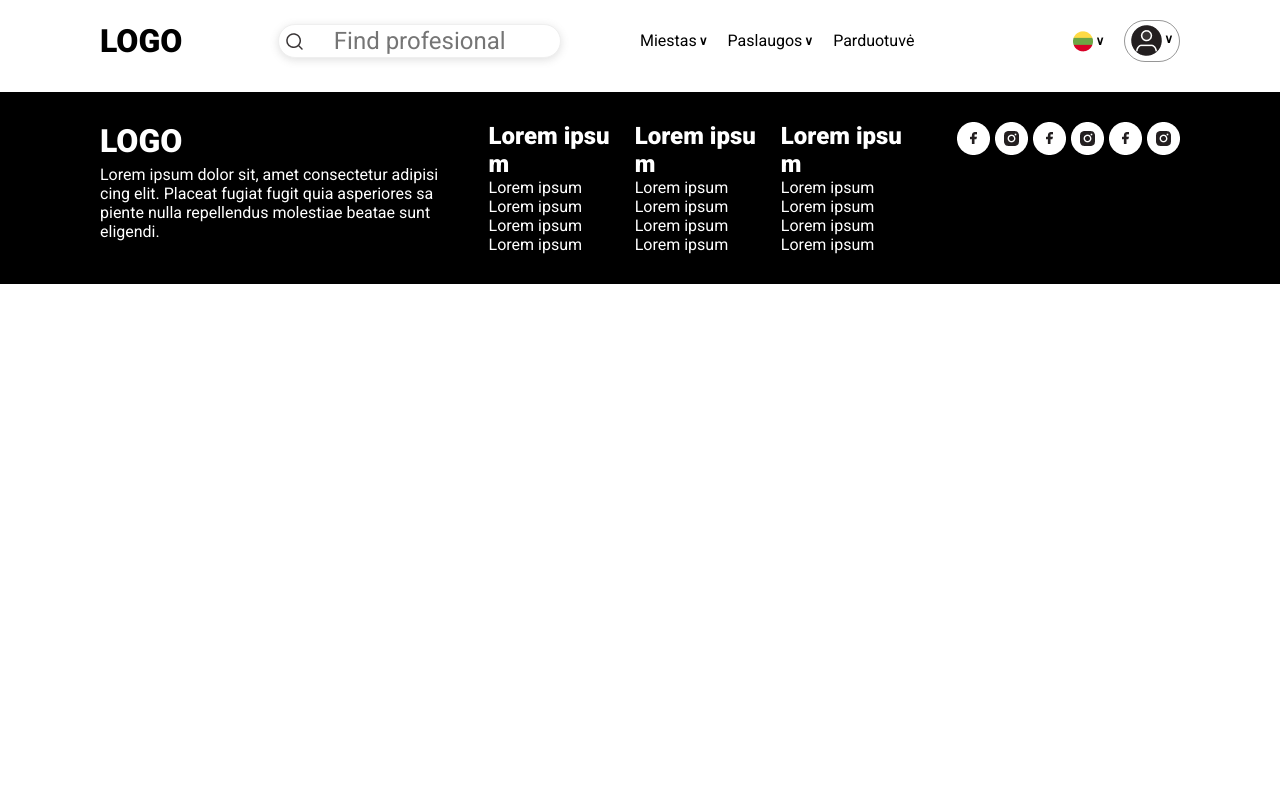
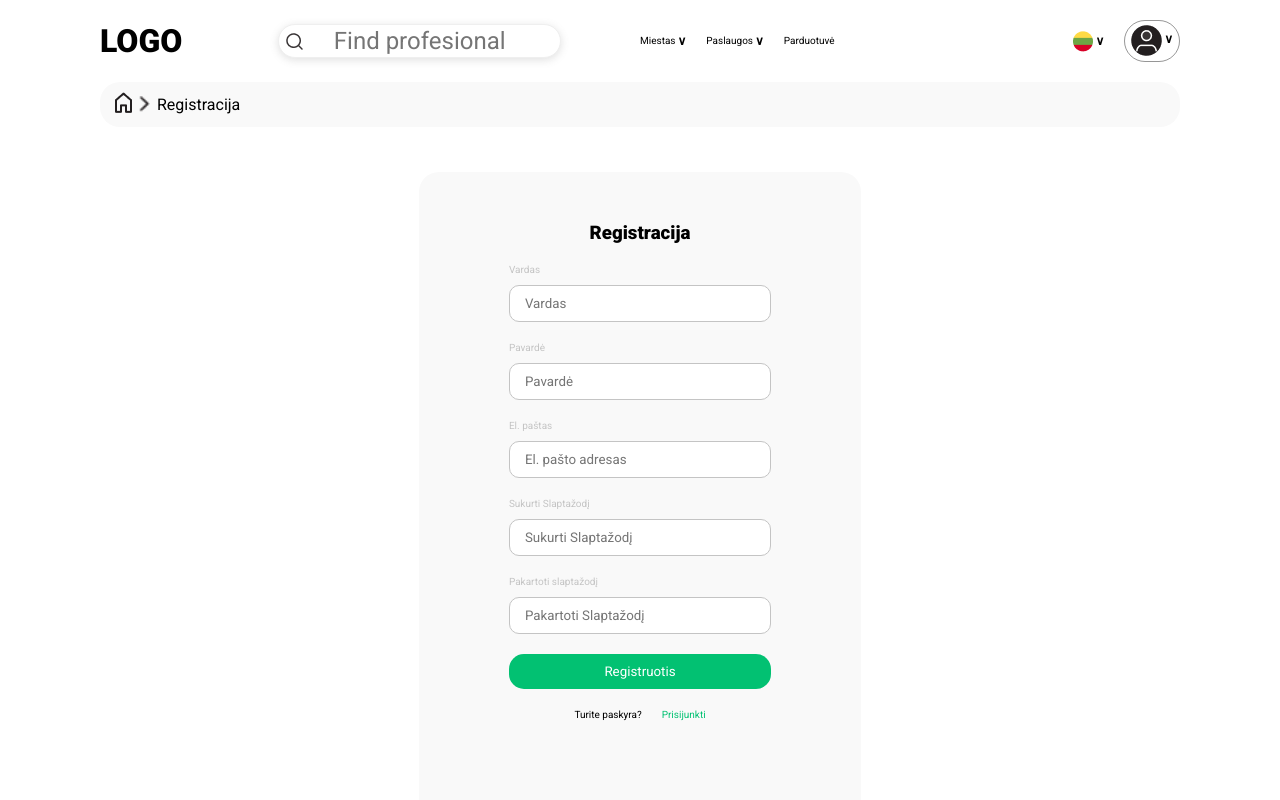
Before and after one commit to Scarab911/drone-hub, a React (Create React App) app: page /register in a window 1280 px wide. Shown: the top 800 px of the page. Built offline with nearby package versions, Linux system fonts and the light colour scheme.

Commit message:
Register page, form, minimized profile dropdown

```diff
--- a/src/App.js
+++ b/src/App.js
@@ -5,6 +5,7 @@ import Footer from './components/footer/Footer';
 import Header from './components/header/Header';
 import Main from './components/main/Main';
 import Login from './components/login/Login';
+import Register from './components/register/Register';
 import './index.css';
 
 function App() {
@@ -14,6 +15,7 @@ function App() {
       <Routes>
         <Route path="/" element={<Main />} />
         <Route path="/login" element={<Login />} />
+        <Route path="/register" element={<Register />} />
       </Routes>
       {/* <Main /> */}
       <Footer />
--- a/src/components/header/profile_select/drop_down_menu/DropDownMenu.jsx
+++ b/src/components/header/profile_select/drop_down_menu/DropDownMenu.jsx
@@ -6,14 +6,17 @@ import { Link } from 'react-router-dom';
 export default function DropDownMenu() {
   return (
     <div className="drop-down-menu">
-      <DropDownItem>
+      {/* <DropDownItem>
         <Link to="/setttings">Nustatymai</Link>
       </DropDownItem>
       <DropDownItem>
         <Link to="/orders">Užsakymai</Link>
-      </DropDownItem>
+      </DropDownItem> */}
+      {/* <DropDownItem>
+        <Link to="/">Atsijungti</Link>
+      </DropDownItem> */}
       <DropDownItem>
-        <Link to="/">Atsijungti</Link>
+        <Link to="/register">Registruotis</Link>
       </DropDownItem>
       <DropDownItem>
         <Link to="/login">Prisijungti</Link>
--- /dev/null
+++ b/src/components/register/Register.jsx
@@ -0,0 +1,75 @@
+import React from 'react';
+import { Link } from 'react-router-dom';
+import './register.css';
+import home from '../../../src/assets/icons/home.png';
+import arrow from '../../../src/assets/icons/down.png';
+
+export default function Register() {
+  return (
+    <div className="main-container">
+      <div className="register">
+        <Link to="/">
+          <img className="home-image" src={home} alt="home"></img>
+        </Link>
+        <img className="arrow-image" src={arrow} alt="home"></img>
+        Registracija
+      </div>
+      <form>
+        <h3>Registracija</h3>
+        <div className="form-group">
+          <label htmlFor="name">Vardas</label>
+          <input
+            type="name"
+            name="name"
+            placeholder="Vardas"
+            required
+            autoComplete="Name"
+          />
+        </div>
+        <div className="form-group">
+          <label htmlFor="surname">Pavardė</label>
+          <input
+            type="surname"
+            name="surname"
+            placeholder="Pavardė"
+            required
+            autoComplete="Surname"
+          />
+        </div>
+        <div className="form-group">
+          <label htmlFor="email">El. paštas</label>
+          <input
+            type="email"
+            name="email"
+            placeholder="El. pašto adresas"
+            required
+            autoComplete="email"
+          />
+        </div>
+        <div className="form-group">
+          <label htmlFor="password">Sukurti Slaptažodį</label>
+          <input
+            type="password"
+            name="password"
+            placeholder="Sukurti Slaptažodį"
+            required
+          />
+        </div>
+        <div className="form-group">
+          <label htmlFor="rePassword">Pakartoti slaptažodį</label>
+          <input
+            type="password"
+            name="rePassword"
+            placeholder="Pakartoti Slaptažodį"
+            required
+          />
+        </div>
+        <button>Registruotis</button>
+        <div className="links">
+          Turite paskyra?
+          <Link to="/login">Prisijunkti</Link>
+        </div>
+      </form>
+    </div>
+  );
+}
--- /dev/null
+++ b/src/components/register/register.css
@@ -0,0 +1,37 @@
+.main-container {
+    display: grid;
+    place-items: center;
+}
+
+.register {
+    width: 100%;
+    padding: 10px 15px;
+    border-radius: 20px;
+    background-color: #f9f9f9;
+    font-size: 16px;
+    line-height: 25px;
+}
+
+.register .home-image {
+    margin-right: 5px;
+    max-width: 23px;
+    height: auto;
+    cursor: pointer;
+}
+
+.register .arrow-image {
+    margin-right: 5px;
+    margin-top: 7px;
+    width: 15px;
+    height: auto;
+    rotate: -90deg;
+}
+
+.main-container .links {
+    margin-bottom: 100px;
+    justify-content: center;
+}
+
+.links {
+    font-size: 10px;
+}
```
